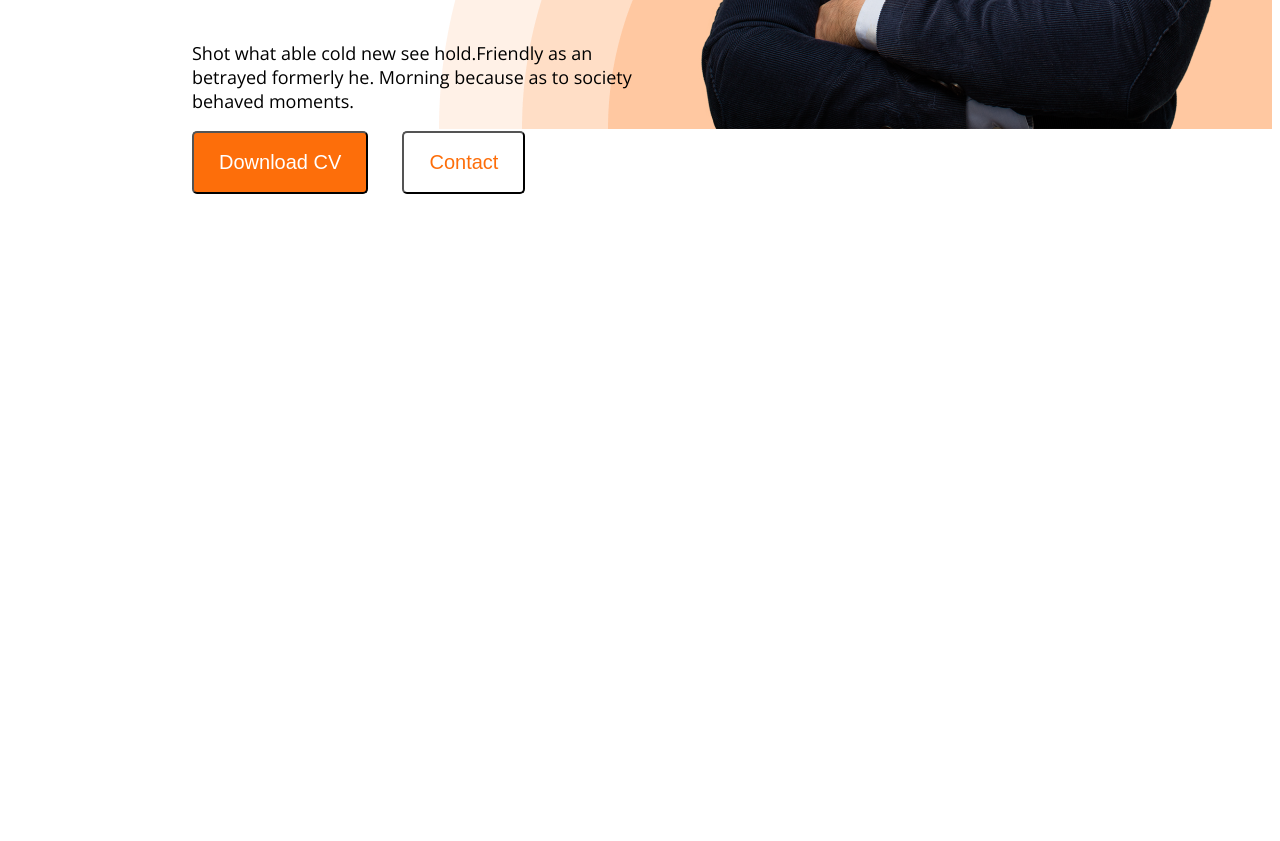
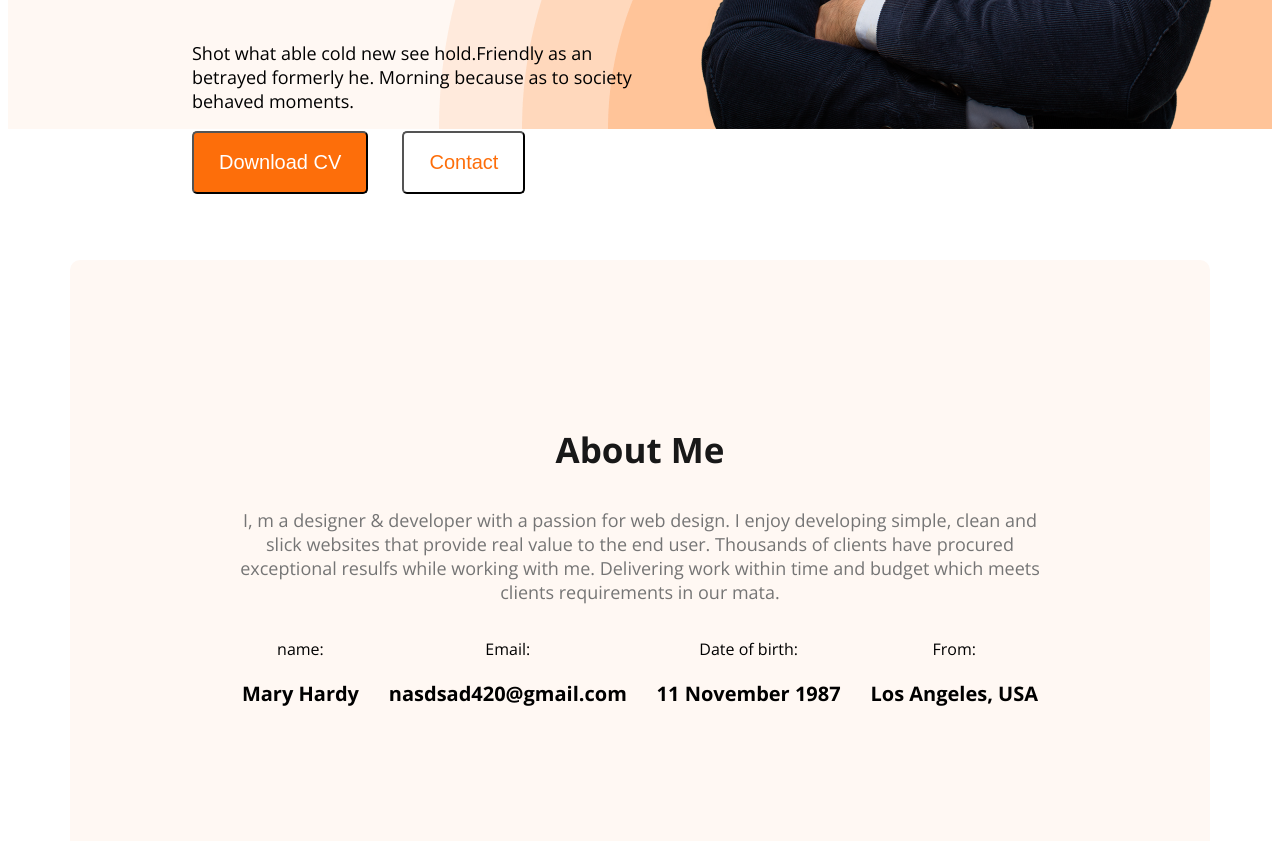
Before and after one commit to Navid-Hassan/web-dev-portfolio, a plain HTML site: page index.html in a window 1280 px wide. Shown: the part 873-1714 px from the top of the page. Before the commit the page ends 1067 px from the top, so only its background shows below. Drawn offline with nearby package versions, Linux system fonts and the light colour scheme.

Commit message:
A section added

```diff
--- a/Styles/nav.css
+++ b/Styles/nav.css
@@ -25,17 +25,12 @@ ul{
     margin-top:51px;
     margin-left: 226px;
 }
+
+
+
 /* Shared style */
 .text-primary{
     color: #FD6E0A;
-}
-nav ul li{
-    list-style: none;
-    margin-right: 27px;
-}
-nav li a{
-    text-decoration: none;
-    font-size: 20px;
 }
 .dark-1{
     color: #181818;
@@ -54,6 +49,31 @@ nav li a{
     padding: 18px 25px;
     border-radius: 5px;
     cursor: pointer;
+}
+.section-title{
+    font-size: 35px;
+    font-weight: bold;
+    color: #181818;
+}
+.section-description{
+    font-size: 18px;
+    color: #757575;
+}
+.secondary-bg{
+    background-color: #FFF8F3;
+}
+
+
+
+
+
+nav ul li{
+    list-style: none;
+    margin-right: 27px;
+}
+nav li a{
+    text-decoration: none;
+    font-size: 20px;
 }
 .btn-contact{
     color: #FD6E0A;
@@ -99,5 +119,31 @@ body div img{
 .header{
     background-image: url('../images/developer.png'),url(../images/header_bg.png);
     background-repeat: no-repeat;
-    background-position: top 38px left,bottom right;
+    background-position: top left,bottom right;
 }
+
+/* main styles */
+
+main{
+    max-width: 1140px;
+    margin: 0 auto;
+}
+
+.about-wrapper{
+    background-color: ;
+}
+
+.about{
+    border-radius: 10px;
+    padding: 131px 157px;
+    text-align: center;
+    margin-top: 131px;
+}
+.item-description{
+    font-weight: bold;
+    font-size: 20px;
+}
+.info{
+    display: flex;
+    justify-content: space-around;
+}
--- a/index.html
+++ b/index.html
@@ -13,7 +13,7 @@
 </head>
 
 <body class="open-sans-normal">
-    <header class="header">
+    <header class="header secondary-bg">
         <nav>
             <h3 class="nav-title">Ma<span class="text-primary">r</span>y</h3>
             <ul>
@@ -34,7 +34,29 @@
         </div>
     </header>
     <main>
-
+        <section class="about secondary-bg">
+            <h3 class="section-title">About Me</h3>
+            <p class="section-description">I, m a designer & developer with a passion for web design. I enjoy developing simple, clean and slick websites that provide real value to the end user. Thousands of clients have procured exceptional resulfs while working with me. Delivering work within time and budget which meets clients requirements in our mata.</p>
+            <div class="info">
+                <!-- .about-item*4>p.item-title+p.item-description -->
+                <div class="about-item">
+                    <p class="item-title">name:</p>
+                    <p class="item-description">Mary Hardy</p>
+                </div>
+                <div class="about-item">
+                    <p class="item-title">Email:</p>
+                    <p class="item-description">nasdsad420@gmail.com</p>
+                </div>
+                <div class="about-item">
+                    <p class="item-title">Date of birth:</p>
+                    <p class="item-description">11 November 1987</p>
+                </div>
+                <div class="about-item">
+                    <p class="item-title">From:</p>
+                    <p class="item-description">Los Angeles, USA</p>
+                </div>
+            </div>
+        </section>
     </main>
     <footer>
 
```
